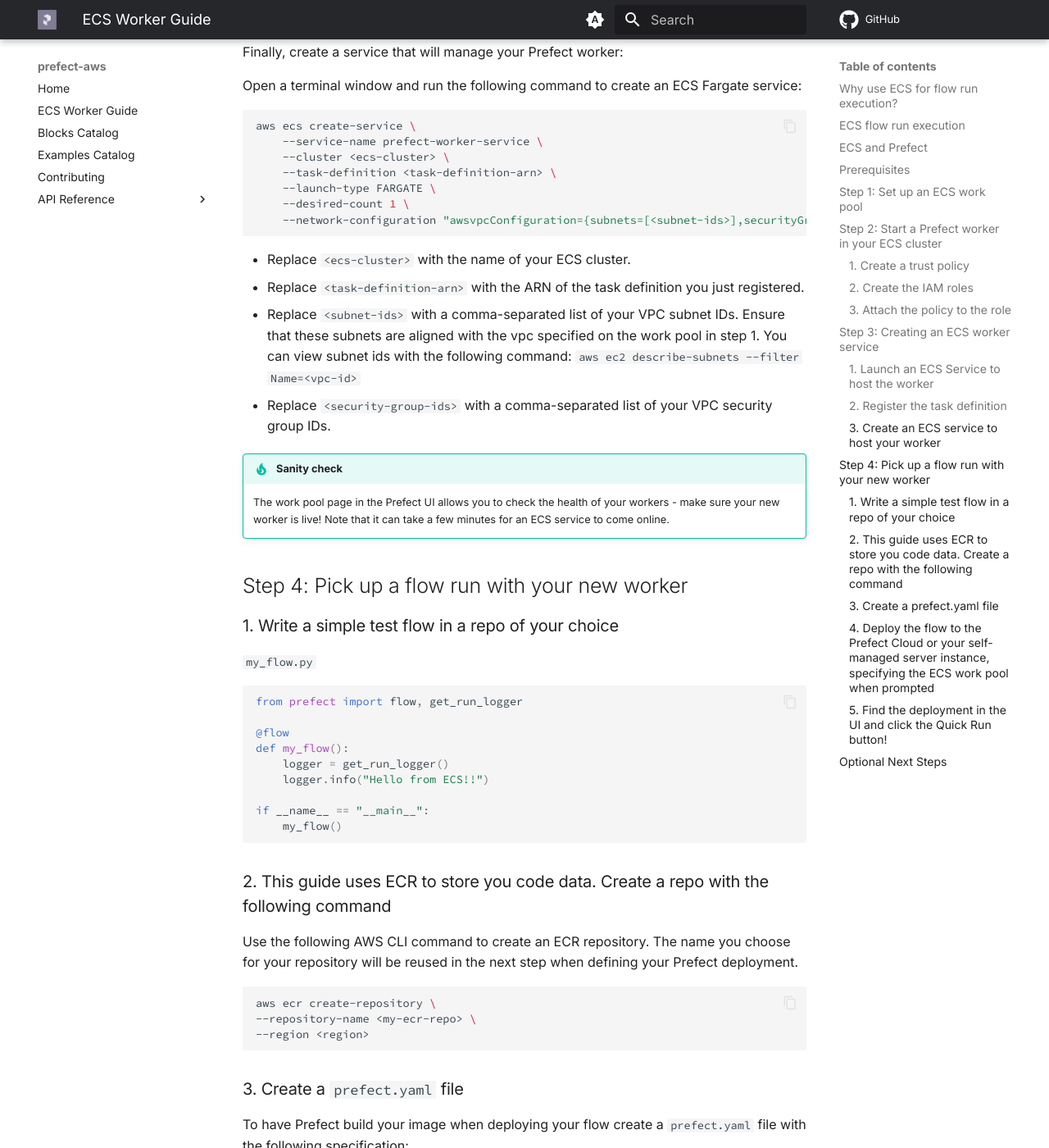
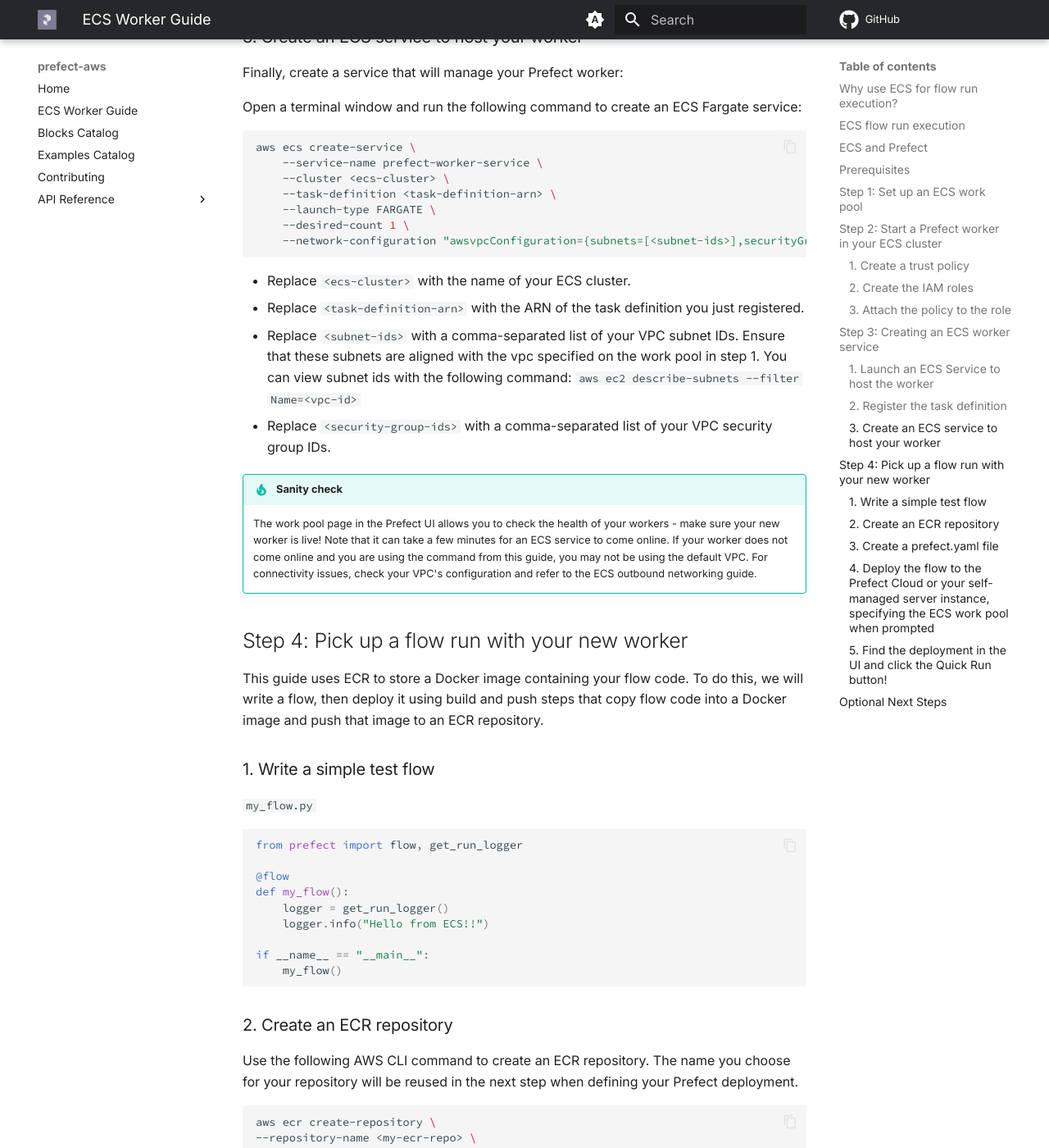
Before and after one commit to PrefectHQ/prefect-aws, an MkDocs documentation site: the page built from docs/ecs_guide.md, in a window 1280 px wide and 1400 px high, scrolled down 6777 px. Shown: the whole window at 82% size. Built offline with MkDocs 1.6.1 and Material for MkDocs 9.7.7, drawn with Linux system fonts in a browser that asks for light colours; comment, search, counter and statistics services are not loaded; some of the changed lines change nothing that is shown; some of the changed text lies outside the part shown.

Commit message:
indent fixes

````diff
--- a/docs/ecs_guide.md
+++ b/docs/ecs_guide.md
@@ -128,24 +128,23 @@
 Save this policy to a file, such as `ecs-trust-policy.json`:
 
 ```json
-
-    {
-        "Version": "2012-10-17",
-        "Statement": [
-            {
-                "Effect": "Allow",
-                "Principal": {
-                    "Service": "ecs-tasks.amazonaws.com"
-                },
-                "Action": "sts:AssumeRole"
-            }
-        ]
-    }
+{
+    "Version": "2012-10-17",
+    "Statement": [
+        {
+            "Effect": "Allow",
+            "Principal": {
+                "Service": "ecs-tasks.amazonaws.com"
+            },
+            "Action": "sts:AssumeRole"
+        }
+    ]
+}
 ```
 
 ### 2. Create the IAM roles
 
-Use the `aws iam create-role` command to create the roles that you will be using. The `ecsTaskExecutionRole` will be used by the worker to start ECS tasks.
+Use the `aws iam create-role` command to create the roles that you will be using. For this guide, the `ecsTaskExecutionRole` will be used by the worker to start ECS tasks, and will also be the role assigned to the ECS tasks running your Prefect flows.
 
 ```bash
     aws iam create-role \
@@ -177,41 +176,41 @@
 **Create a JSON file with the following contents:**
 
 ```json
-    {
-        "family": "prefect-worker-task",
-        "networkMode": "awsvpc",
-        "requiresCompatibilities": [
-            "FARGATE"
-        ],
-        "cpu": "512",
-        "memory": "1024",
-        "executionRoleArn": "<ecs-task-role-arn>",
-        "taskRoleArn": "<ecs-task-role-arn>",
-        "containerDefinitions": [
-            {
-                "name": "prefect-worker",
-                "image": "prefecthq/prefect:2-latest",
-                "cpu": 512,
-                "memory": 1024,
-                "essential": true,
-                "command": [
-                    "/bin/sh",
-                    "-c",
-                    "pip install prefect-aws && prefect worker start --pool my-ecs-pool --type ecs"
-                ],
-                "environment": [
-                    {
-                        "name": "PREFECT_API_URL",
-                        "value": "<prefect-api-url>"
-                    },
-                    {
-                        "name": "PREFECT_API_KEY",
-                        "value": "<prefect-api-key>"
-                    }
-                ]
-            }
-        ]
-    }
+{
+    "family": "prefect-worker-task",
+    "networkMode": "awsvpc",
+    "requiresCompatibilities": [
+        "FARGATE"
+    ],
+    "cpu": "512",
+    "memory": "1024",
+    "executionRoleArn": "<ecs-task-role-arn>",
+    "taskRoleArn": "<ecs-task-role-arn>",
+    "containerDefinitions": [
+        {
+            "name": "prefect-worker",
+            "image": "prefecthq/prefect:2-latest",
+            "cpu": 512,
+            "memory": 1024,
+            "essential": true,
+            "command": [
+                "/bin/sh",
+                "-c",
+                "pip install prefect-aws && prefect worker start --pool my-ecs-pool --type ecs"
+            ],
+            "environment": [
+                {
+                    "name": "PREFECT_API_URL",
+                    "value": "prefect-api-url>"
+                },
+                {
+                    "name": "PREFECT_API_KEY",
+                    "value": "<prefect-api-key>"
+                }
+            ]
+        }
+    ]
+}
 ```
 
 - Use `prefect config view` to view the `PREFECT_API_URL` for your current Prefect profile. Use this to replace `<prefect-api-url>`.
@@ -251,7 +250,7 @@
     --task-definition <task-definition-arn> \
     --launch-type FARGATE \
     --desired-count 1 \
-    --network-configuration "awsvpcConfiguration={subnets=[<subnet-ids>],securityGroups=[<your-security-group-ids>],assignPublicIp='ENABLED'}"
+    --network-configuration "awsvpcConfiguration={subnets=[<subnet-ids>],securityGroups=[<security-group-ids>],assignPublicIp='ENABLED'}"
 ```
 
 - Replace `<ecs-cluster>` with the name of your ECS cluster.
@@ -262,10 +261,13 @@
 
 !!! tip "Sanity check"
     The work pool page in the Prefect UI allows you to check the health of your workers - make sure your new worker is live! Note that it can take a few minutes for an ECS service to come online.
+    If your worker does not come online and you are using the command from this guide, you may not be using the default VPC. For connectivity issues, check your VPC's configuration and refer to the [ECS outbound networking guide](https://docs.aws.amazon.com/AmazonECS/latest/bestpracticesguide/networking-outbound.html).
 
 ## Step 4: Pick up a flow run with your new worker
 
-### 1. Write a simple test flow in a repo of your choice
+This guide uses ECR to store a Docker image containing your flow code. To do this, we will write a flow, then deploy it using build and push steps that copy flow code into a Docker image and push that image to an ECR repository.
+
+### 1. Write a simple test flow
 
 `my_flow.py`
 
@@ -281,7 +283,7 @@
     my_flow()
 ```
 
-### 2. This guide uses ECR to store you code data. Create a repo with the following command
+### 2. Create an ECR repository
 
 Use the following AWS CLI command to create an ECR repository. The name you choose for your repository will be reused in the next step when defining your Prefect deployment.
 
````
